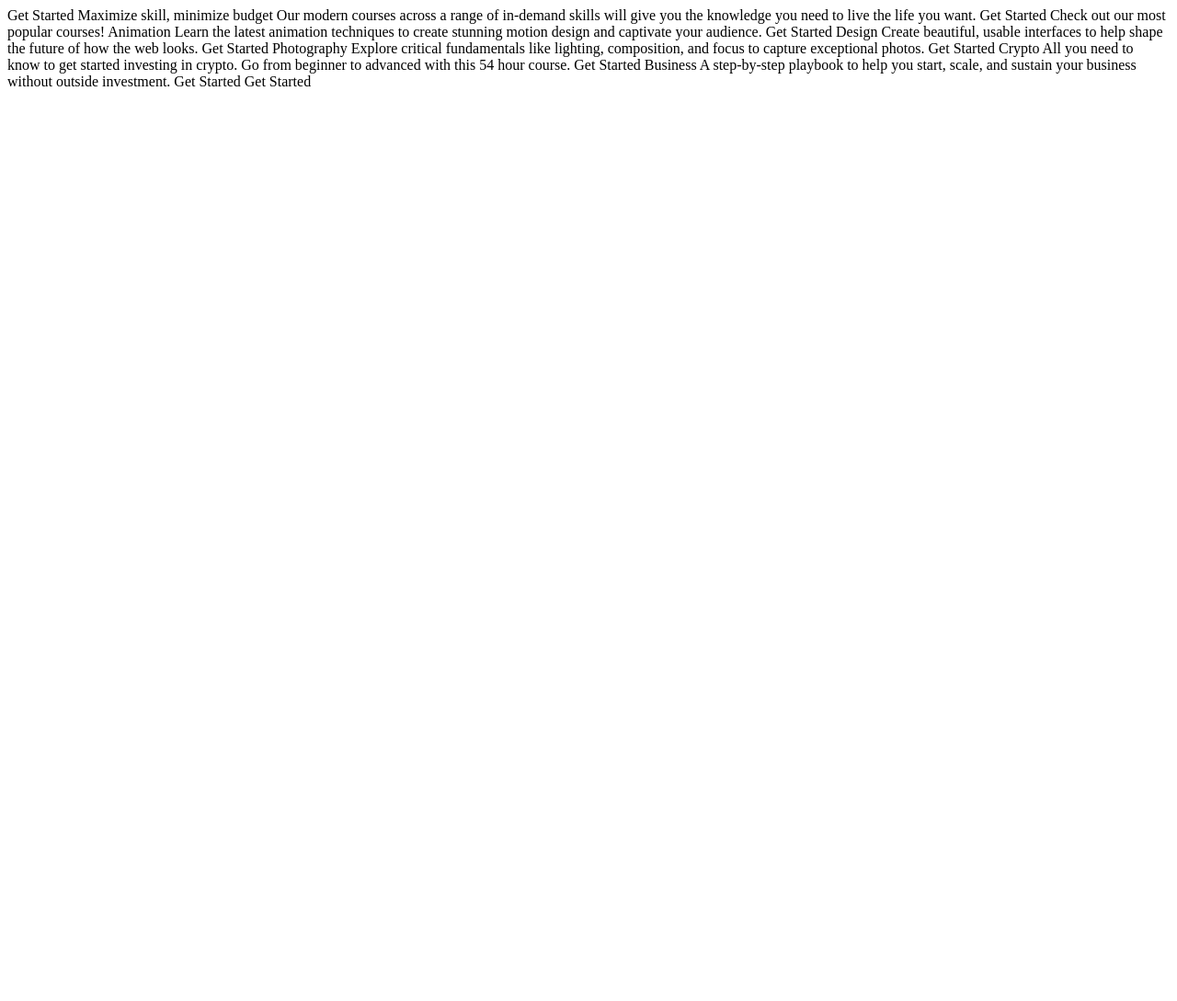
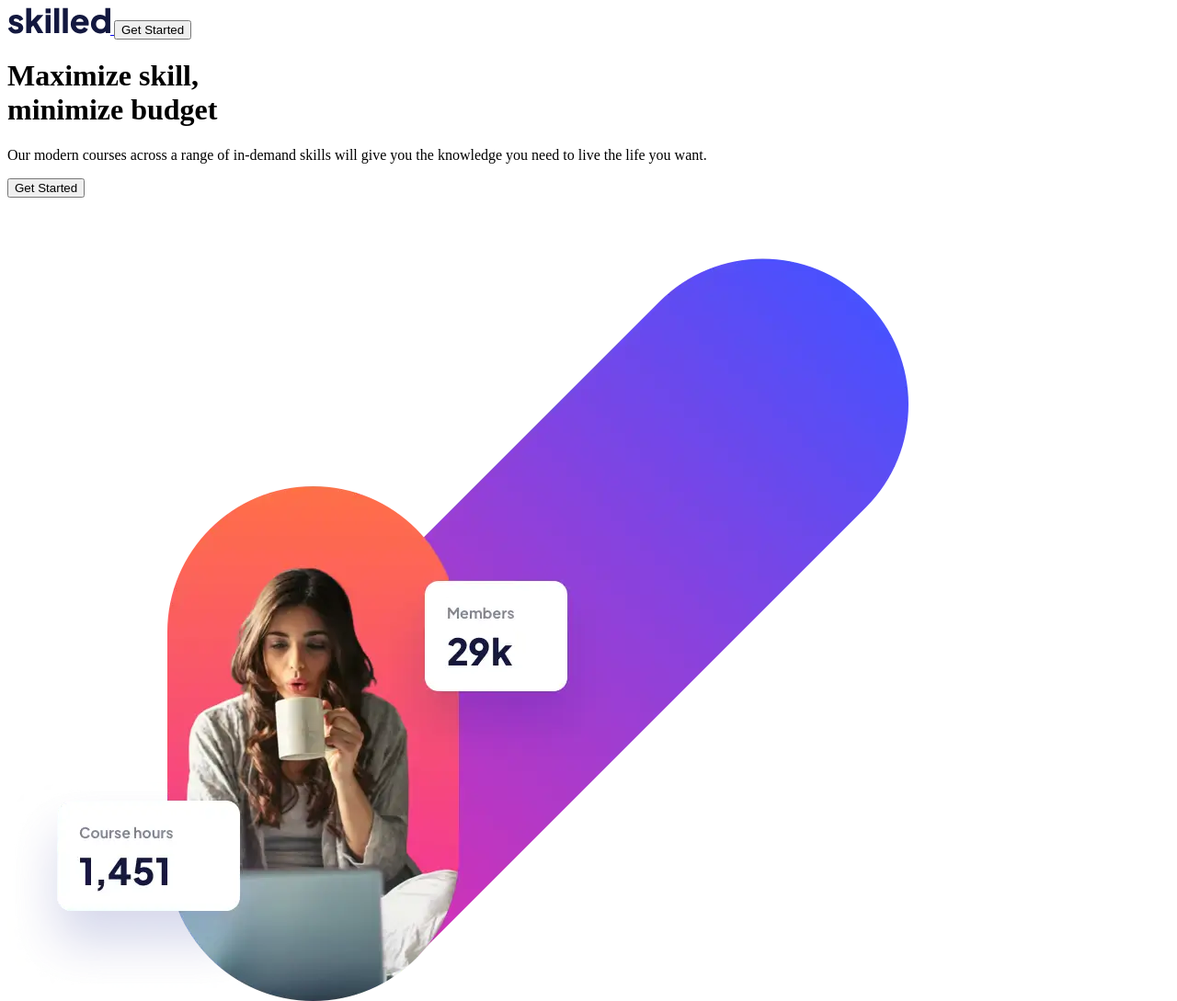
Before and after one commit to devBritt/fm-skilled-lp, a website: page src/index.html in a window 1280 px wide. Shown: the top 1089 px of the page at 92% size. Before the commit the page ends 800 px from the top, so only its background shows below. Drawn offline with nearby package versions, Linux system fonts and the light colour scheme; files that its build step writes are made by us from their sources.

Commit message:
Create nav and hero elements

```diff
--- a/src/index.html
+++ b/src/index.html
@@ -10,15 +10,25 @@
   <title>Skilled E-Learning</title>
 </head>
 <body>
+  <nav>
+    <a href="./index.html">
+      <img src="./assets/images/logo-dark.svg" alt="Skilled logo" />
+    </a>
 
-  Get Started
+    <button class="btn-solid">Get Started</button>
+  </nav>
 
-  Maximize skill, minimize budget
-
-  Our modern courses across a range of in-demand skills will give you the
-  knowledge you need to live the life you want.
-
-  Get Started
+  <div id="hero">
+    <div id="hero-info">
+      <h1 id="tagline">Maximize skill,<br>minimize budget</h1>
+      <p class="desc-text">Our modern courses across a range of in-demand skills will give you the
+        knowledge you need to live the life you want.</p>
+      <button class="bg-grad-main">Get Started</button>
+    </div>
+    <img id="hero-img-desktop" src="./assets/images/image-hero-desktop.webp" alt="A student viewing the information for an e-learning course" />
+    <img id="hero-img-tablet" src="./assets/images/image-hero-tablet.webp" alt="A student viewing the information for an e-learning course" />
+    <img id="hero-img-mobile" src="./assets/images/image-hero-mobile.webp" alt="A student viewing the information for an e-learning course" />
+  </div>
 
   Check out our most popular courses!
 
```
